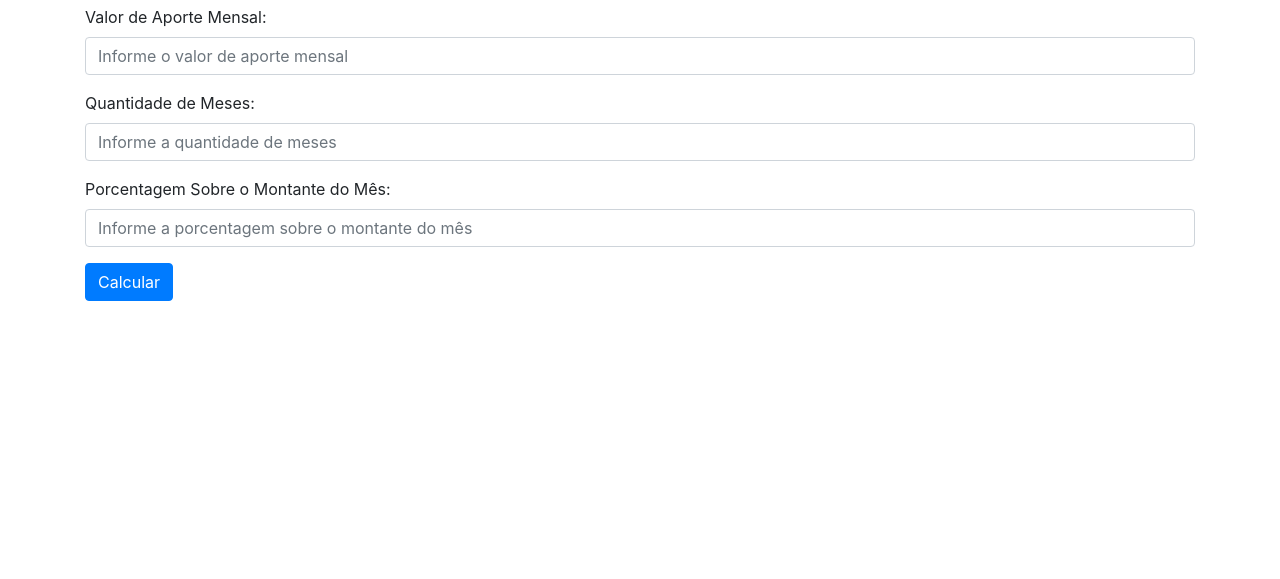
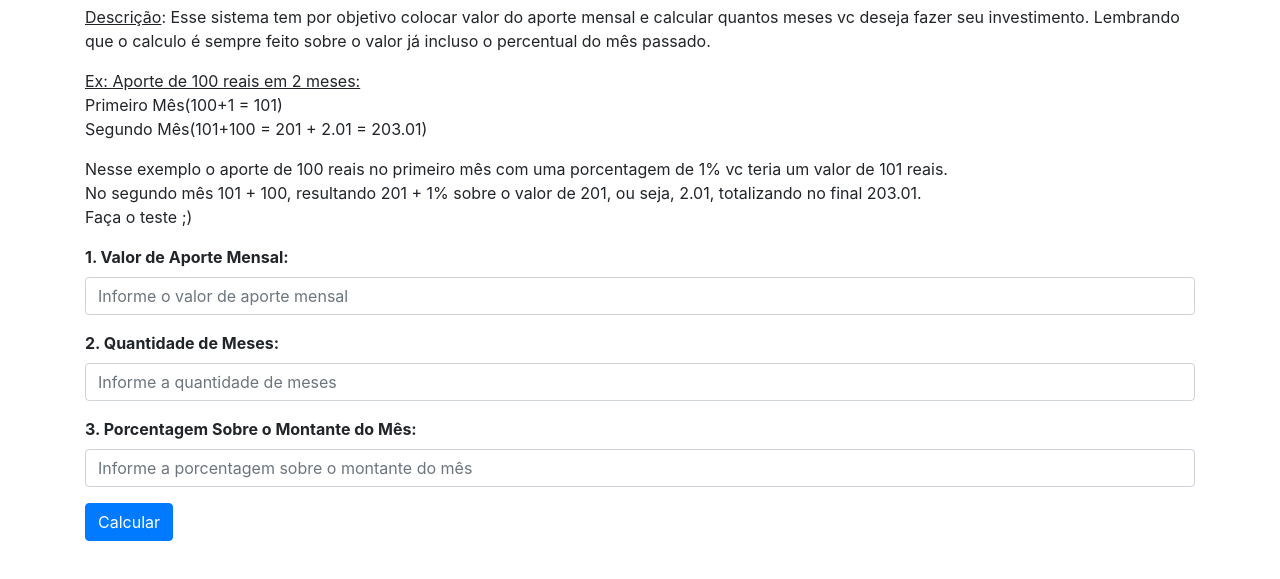
Before and after one commit to mateus2810/AporteInvestimento, a plain HTML site: page index.html in a window 1280 px wide. Shown: the part 89-668 px from the top of the page. Drawn offline with nearby package versions, Linux system fonts and the light colour scheme.

Commit message:
colocando descricao sobre sistema

```diff
--- a/index.html
+++ b/index.html
@@ -9,18 +9,40 @@
 </head>
 <body>
     <div class="container mt-5">
-        <h2>Calculadora de Investimento</h2>
+    	<h2>Calculadora de Investimento</h2>
+
+    	<p><u>Descrição</u>: Esse sistema tem por objetivo colocar valor do aporte mensal e calcular quantos meses vc deseja fazer seu investimento.
+    		Lembrando que o calculo é sempre feito sobre o valor já incluso o percentual do mês passado.
+
+    	</p>
+
+    	<p><u>Ex: Aporte de 100 reais em 2 meses: 		</u>
+    		<br>
+			Primeiro Mês(100+1 = 101)
+    		<br>
+    		Segundo Mês(101+100 = 201 + 2.01 = 203.01)
+
+    		<p>Nesse exemplo o aporte de 100 reais no primeiro mês com uma porcentagem de 1% vc teria um valor de 101 reais.
+    			<br>
+    			No segundo mês 101 + 100, resultando 201 + 1% sobre o valor de 201, ou seja, 2.01, totalizando no final 203.01.
+    			<br>
+    			Faça o teste ;)
+    		</p>
+    	</p>
+
+
+
         <form id="investmentCalculatorForm">
             <div class="form-group">
-                <label for="aporteMensal">Valor de Aporte Mensal:</label>
+                <b><label for="aporteMensal">1. Valor de Aporte Mensal:</label></b>
                 <input type="number" class="form-control" id="aporteMensal" placeholder="Informe o valor de aporte mensal">
             </div>
             <div class="form-group">
-                <label for="quantidadeMeses">Quantidade de Meses:</label>
+                <b><label for="quantidadeMeses">2. Quantidade de Meses:</label></b>
                 <input type="number" class="form-control" id="quantidadeMeses" placeholder="Informe a quantidade de meses">
             </div>
             <div class="form-group">
-                <label for="porcentagemMes">Porcentagem Sobre o Montante do Mês:</label>
+                <b><label for="porcentagemMes">3. Porcentagem Sobre o Montante do Mês:</label></b>
                 <input type="number" class="form-control" id="porcentagemMes" placeholder="Informe a porcentagem sobre o montante do mês">
             </div>
             <button type="button" class="btn btn-primary" id="calculateButton">Calcular</button>
```
